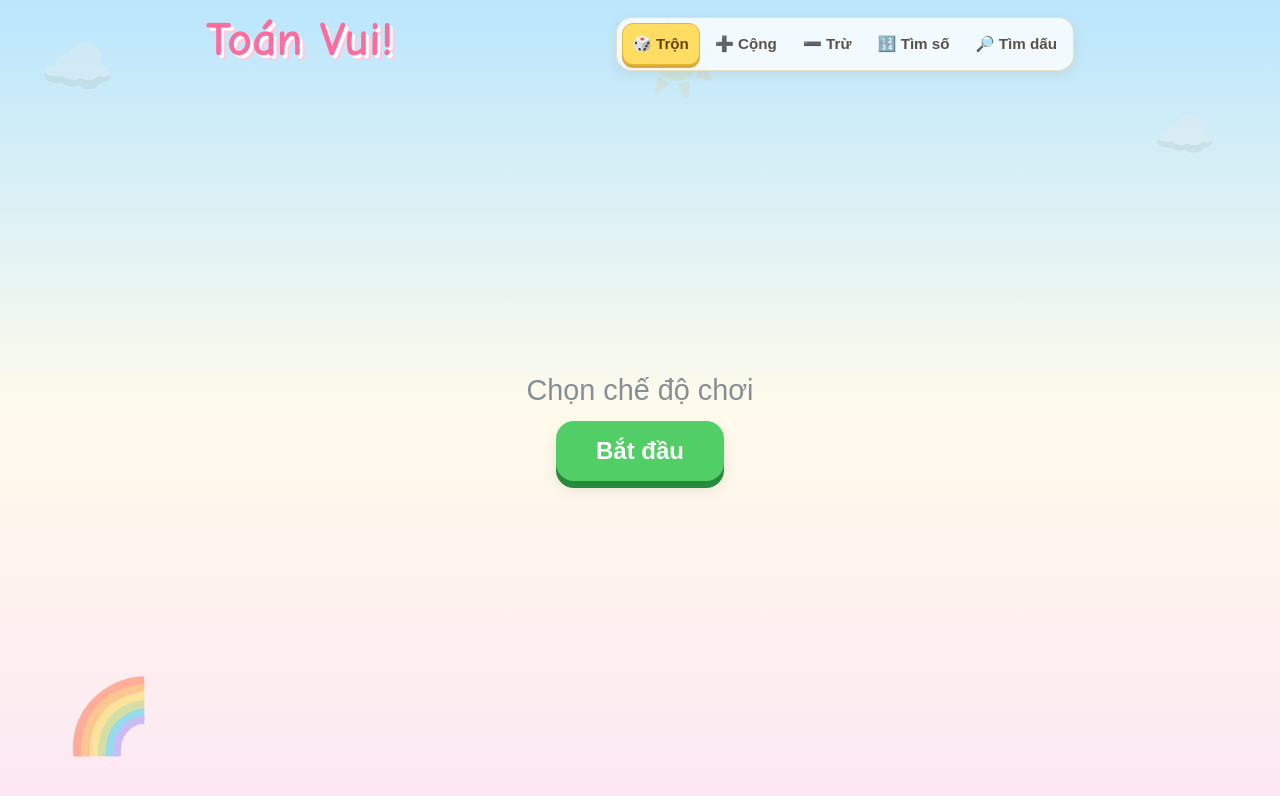
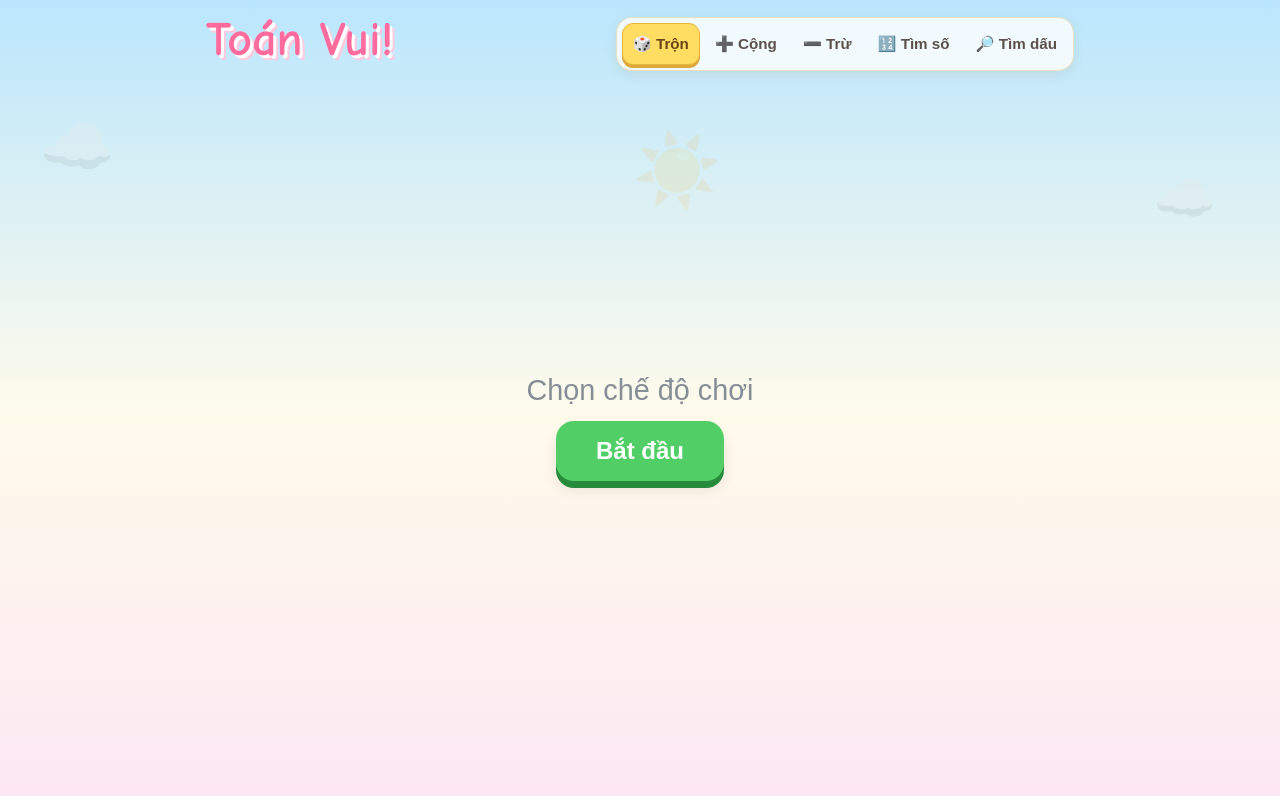
Before and after one commit to ppa993/playful-math, a React (Vite) app: page / in a window 1280 px wide. Shown: the top 796 px of the page. Built offline with nearby package versions, Linux system fonts and the light colour scheme.

Commit message:
update background

```diff
--- a/src/App.tsx
+++ b/src/App.tsx
@@ -378,7 +378,6 @@ export default function App() {
       <div className="background-decor" aria-hidden="true">
         <span className="bg-cloud bg-cloud-left">☁️</span>
         <span className="bg-cloud bg-cloud-right">☁️</span>
-        <span className="bg-rainbow">🌈</span>
         <span className="bg-sun">☀️</span>
       </div>
       {status === "right" && <Confetti key={stars} />}
--- a/src/index.css
+++ b/src/index.css
@@ -4,10 +4,9 @@ body { margin: 0; font-family: "Comic Neue", "Comic Sans MS"; background: linear
 .background-decor { position: fixed; inset: 0; z-index: -1; overflow: hidden; pointer-events: none; opacity: .4; }
 .bg-cloud, .bg-rainbow, .bg-sun { position: absolute; display: block; }
 .bg-cloud { font-size: 3.75rem; animation: float-slow 4s ease-in-out infinite; }
-.bg-cloud-left { top: 2.5rem; left: 2.5rem; }
-.bg-cloud-right { top: 6rem; right: 4rem; font-size: 3.125rem; animation-name: float-reverse; }
-.bg-rainbow { bottom: 2rem; left: 4rem; font-size: 4.5rem; animation: float-slow 4s ease-in-out infinite; }
-.bg-sun { top: 1rem; left: 50%; font-size: 4.5rem; opacity: .3; animation: spin-slow 30s linear infinite; }
+.bg-cloud-left { top: 7.5rem; left: 2.5rem; }
+.bg-cloud-right { top: 10rem; right: 4rem; font-size: 3.125rem; animation-name: float-reverse; }
+.bg-sun { top: 8rem; left: 50%; font-size: 4.5rem; opacity: .3; animation: spin-slow 30s linear infinite; }
 .top { display: flex; justify-content: space-between; align-items: center; flex-wrap: wrap; gap: 12px; }
 .top-actions { display: flex; align-items: center; gap: 12px; flex-wrap: wrap; }
 .title { margin: 0; font-size: 3rem; color: #ff6b9d; text-shadow: 3px 3px 0 #fff, 5px 5px 0 #ffc9de; animation: bob 2s ease-in-out infinite; }
```
